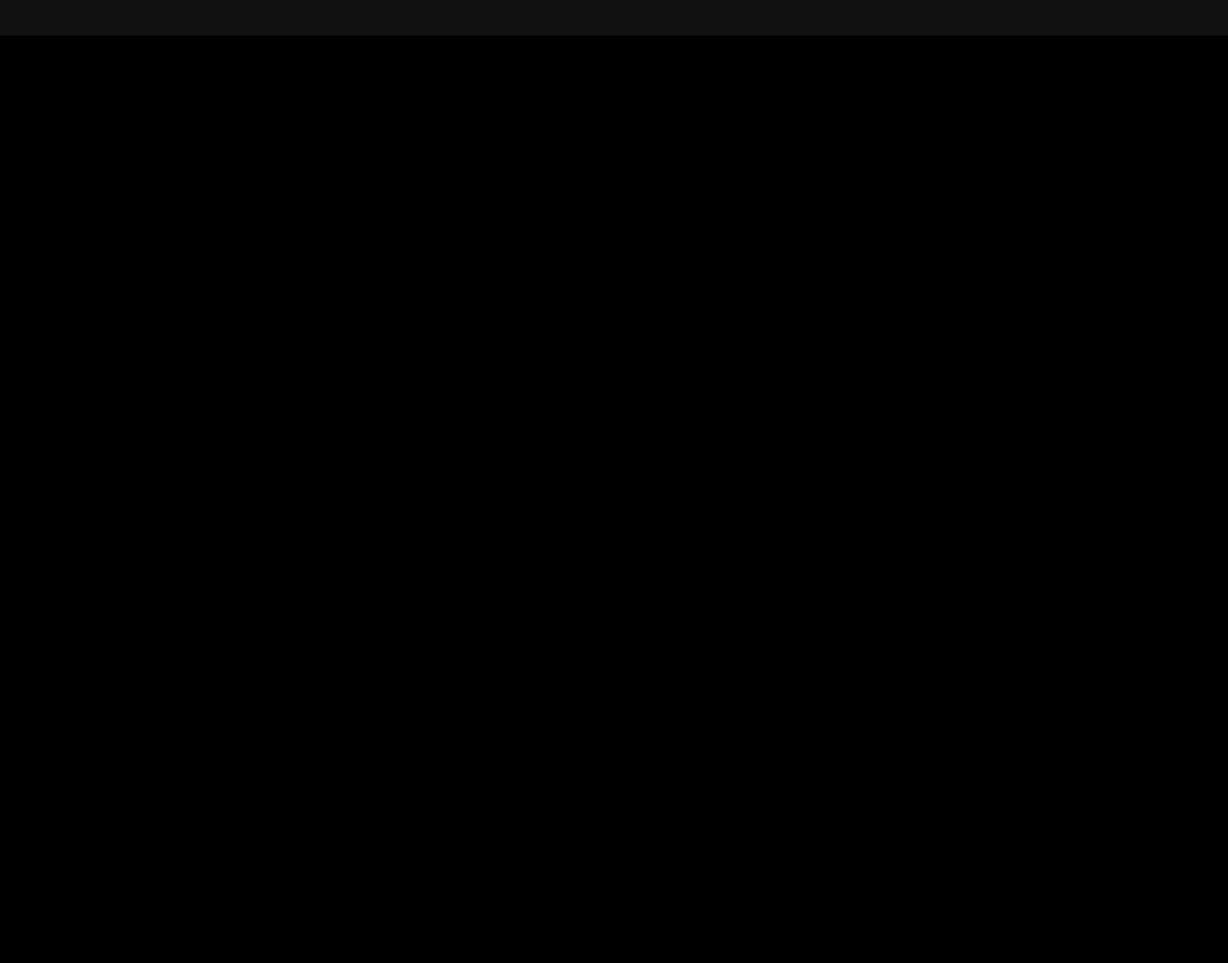
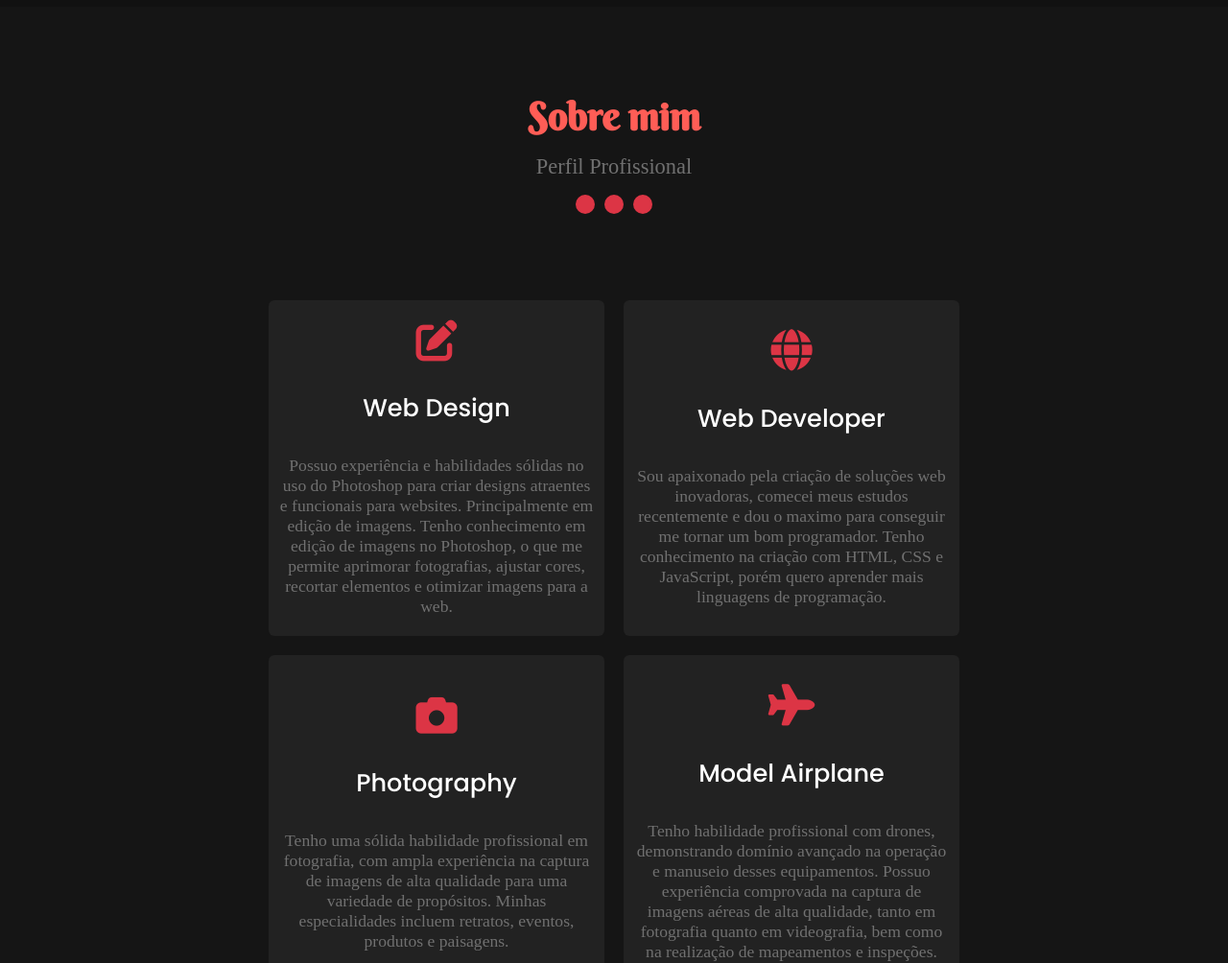
Before and after one commit to AMentalCoderJ/portfolio, a plain HTML site: page index.html in a window 1280 px wide. Shown: the part 1382-2386 px from the top of the page at 96% size. Before the commit the page ends 1419 px from the top, so only its background shows below. Drawn offline with Linux system fonts and the light colour scheme.

Commit message:
1 commit

```diff
--- a/css.css
+++ b/css.css
@@ -304,3 +304,95 @@ font-size: 1.5rem;
         justify-self: center;
     }
 }
+
+
+/* Seção SERVICES */
+
+.services{
+    margin-top: -30px;
+    padding: 60px;
+    background-color: #151515;
+}
+
+.my_services{
+    padding: 60px;
+    color: white;
+}
+
+.my_services ul{
+    display: flex;
+    flex-wrap: wrap;
+    gap: 20px;
+    align-items: center;
+    justify-content: center;
+}
+
+.my_services ul li{
+    cursor: pointer;
+    position: relative;
+    padding: 10px;
+    display: grid;
+    gap: 30px;
+    border-radius: 6px;
+    text-align: center;
+    max-width: 350px;
+    height: 350px;
+    align-content: center;
+    background-color: #222;
+}
+
+    .my_services ul li i{
+        font-size: 2.7rem;
+        color: #dc3545;
+    }
+.my_services ul li h3{
+    color: #fff;
+    font-size: 1.6rem;
+    font-family: 'poppins';
+    font-weight: 500;
+}
+
+.my_services ul li p{
+    color: #707070;
+    font-size: 1.1rem;
+}
+
+.my_services li::before{
+    content: '';
+    border-radius: 6px;
+    transition: .5s ease-in-out;
+    border-radius: 6px;
+    width: 0px;
+    height: 0px;
+    position: absolute;
+    top: -2px;
+    right: -2px;
+    border-top: 2px solid transparent;
+    border-right: 2px solid transparent;
+}
+.my_services li::after{
+    content: '';
+    border-radius: 6px;
+    transition: .5s ease-in-out;
+    width: 0px;
+    height: 0px;
+    position: absolute;
+    bottom: -2px;
+    left: -2px;
+    border-bottom: 2px solid transparent;
+    border-left: 2px solid transparent;
+}
+
+.my_services li:hover::before{
+    width: 100%;
+    height: 100%;
+    border-top: 2px solid red;
+    border-right: 2px solid red;
+}
+
+.my_services li:hover::after{
+    width: 100%;
+    height: 100%;
+    border-bottom: 2px solid red;
+    border-left: 2px solid red;
+}
--- a/index.html
+++ b/index.html
@@ -11,7 +11,7 @@
     <header>
         <h1>Dev <span>Josué</span></h1>
         <nav>
-            <ul class="navegacao-primaria">
+            <ul aria-label="Navegação primária" class="navegacao-primaria">
                 <li><a href="#home">Principal</a></li>
                 <li><a href="#about">Sobre</a></li>
                 <li><a href="#resume">Resumo</a></li>
@@ -46,6 +46,7 @@
             <span></span>
         </div>
     </div>
+
     <img src="josue.jpg" alt="imagem do programador digitando">
     <div class="sobre_conteudo">
         <div class="sobre_texto">
@@ -66,6 +67,63 @@
     </div>
 </article>
     </main>
+
+
+    <section class="services">
+        <div class="sobre_titulo">
+        <h1>Sobre mim</h1>
+        <p>Perfil Profissional</p>
+        <div aria-label="seção apenas de ilustrações de botões">
+            <span></span>
+            <span></span>
+            <span></span>
+        </div>
+    </div>
+    <div class="my_services">
+        <ul aria-label="Naveção Secundária">
+            <li>
+                <i class="fa-sharp fa-solid fa-pen-to-square"></i>
+                <h3>Web Design</h3>
+                <p>Possuo experiência e habilidades sólidas no uso do Photoshop para criar designs atraentes e funcionais para websites. Principalmente em edição de imagens.
+                     Tenho conhecimento em edição de imagens no Photoshop, o que me permite aprimorar fotografias, ajustar cores, recortar elementos e otimizar imagens para a web.</p>
+            </li>
+            <li>
+                <i class="fa-solid fa-globe"></i>
+                <h3>Web Developer</h3>
+                <p>Sou apaixonado pela criação de soluções web inovadoras, comecei meus estudos recentemente e dou o maximo para conseguir me tornar um bom programador.
+                    Tenho conhecimento na criação com HTML, CSS e JavaScript, porém quero aprender mais linguagens de programação.
+                </p>
+            </li>
+            <li>
+                <i class="fa-solid fa-camera"></i>
+                <h3>Photography</h3>
+                <p>Tenho uma sólida habilidade profissional em fotografia, com ampla experiência na captura de imagens de alta qualidade para uma variedade de propósitos.
+                     Minhas especialidades incluem retratos, eventos, produtos e paisagens.</p>
+            </li>
+            <li>
+                <i class="fa-solid fa-plane"></i>
+                <h3>Model Airplane</h3>
+                <p>Tenho habilidade profissional com drones, demonstrando domínio avançado na operação e manuseio desses equipamentos.
+                    Possuo experiência comprovada na captura de imagens aéreas de alta qualidade, tanto em fotografia quanto em videografia, bem como na realização de mapeamentos e inspeções.</p>
+            </li>
+            <li>
+                <i class="fa-solid fa-layer-group"></i>
+                <h3>SEO Analyst</h3>
+                <p>Possuo experiência e habilidades capazes de melhorar e impulsionar a visibilidade e o desempenho nos mecanismos de busca. Meu principal foco é melhorar a experiência
+                    de quem visita o site, conseguindo de maneira certeira, encontrar tudo o que deseja por meio de palavras-chave.
+                </p>
+            </li>
+            <li>
+                <i class="fa-sharp fa-solid fa-palette"></i>
+                <h3>Creative</h3>
+                <p>Com uma mente criativa, tenho a habilidade de conceber e implementar soluções inovadoras e atraentes para projetos de design web.
+                     Meu foco está em criar experiências digitais envolventes e memoráveis, combinando estética visual com funcionalidade intuitiva.</p>
+            </li>
+
+
+        </ul>
+    </div>
+    </section>
     <script src="./js.js"></script>
 </body>
 </html>
```
